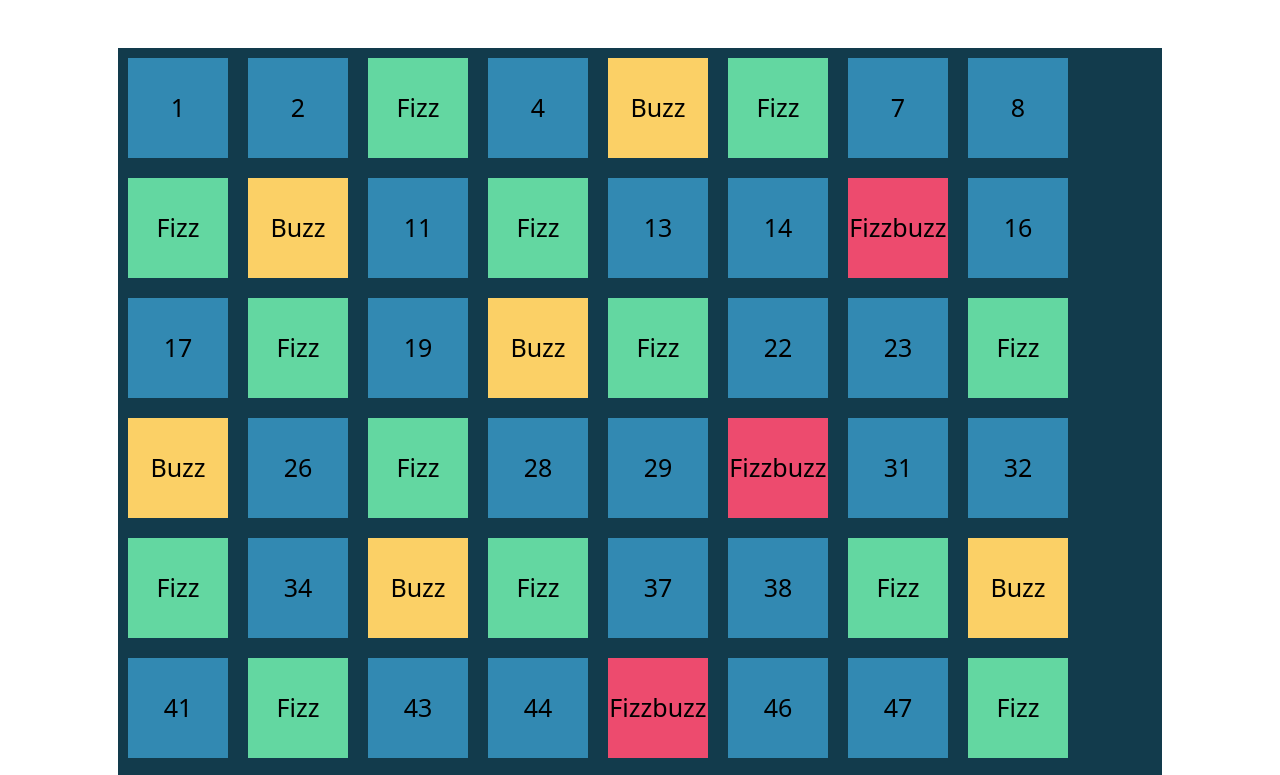
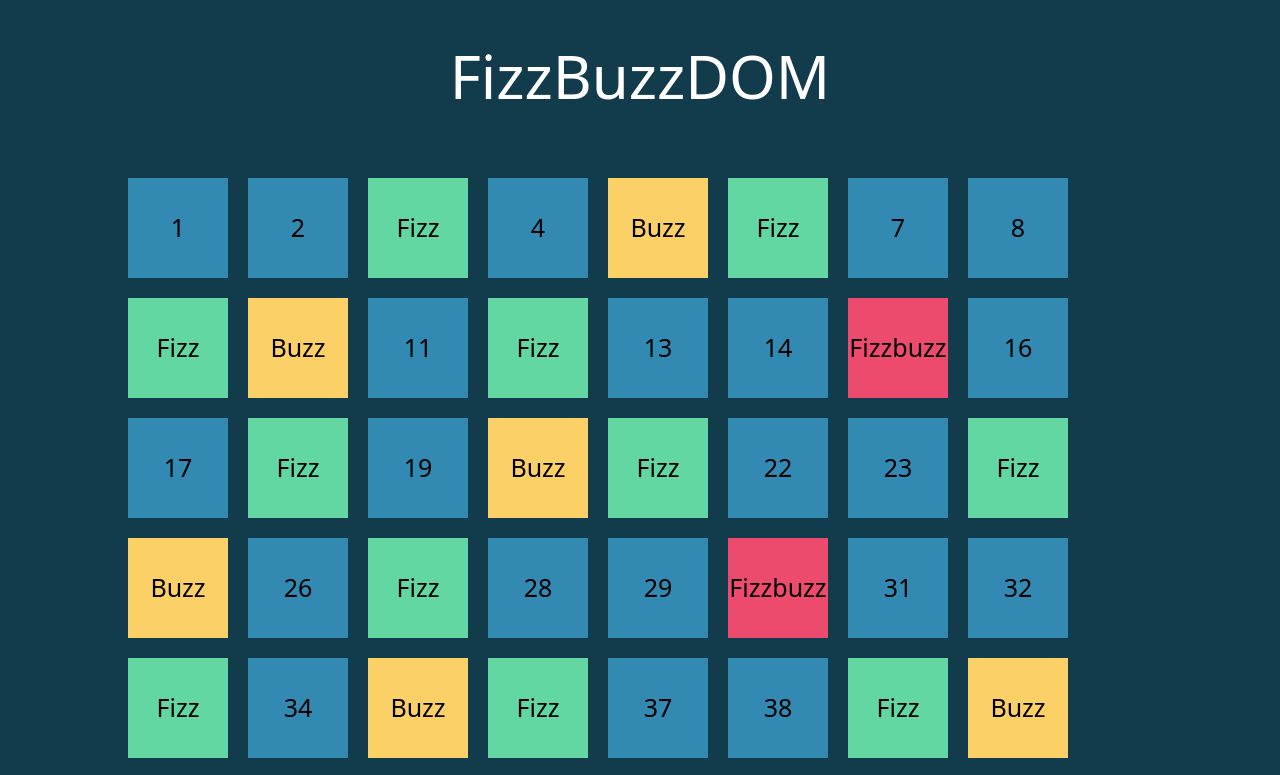
Before and after one commit to Titho93/js-fizzbuzz, a plain HTML site: page index.html in a window 1280 px wide. Shown: the top 775 px of the page. Drawn offline with nearby package versions, Linux system fonts and the light colour scheme.

Commit message:
[add]Title

```diff
--- a/css/style.css
+++ b/css/style.css
@@ -1,4 +1,7 @@
-
+.container-t {
+  padding-top: 40px;
+  background-color: #123B4C;
+}
 
 .square{
   display: flex;
@@ -12,10 +15,6 @@
   color: black;
 }
 
-.darkblue {
-  background-color: #123B4C;
-}
-
 .green {
   background-color: #63D7A1;
 }
@@ -27,3 +26,9 @@
 .red {
   background-color: #ED4B6E;
 }
+
+.title {
+  color: white;
+  font-size: 60px;
+  text-align: center;
+}
--- a/index.html
+++ b/index.html
@@ -11,10 +11,12 @@
   <title>FizzBuzz</title>
 </head>
 <body>
-
-  <div class="container py-5 px-5 ">
-    <div class="d-flex flex-wrap darkblue  squares">
-
+  <div class="container-t">
+    <div class="container-fluid">
+      <h1 class="title">FizzBuzzDOM</h1>
+      <div class="container py-5 px-5 ">
+        <div class="d-flex flex-wrap squares"></div>
+      </div>
     </div>
   </div>
 
```
